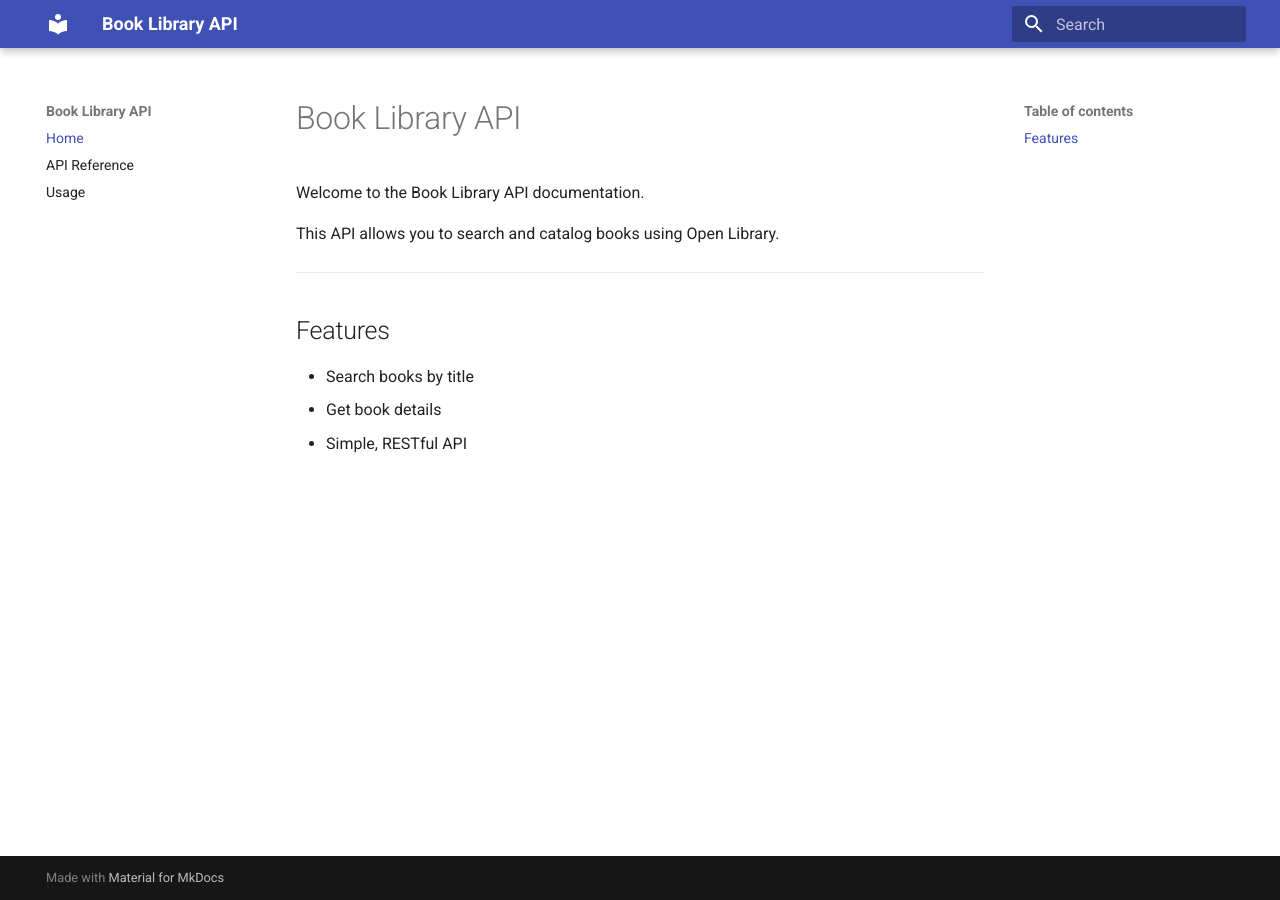
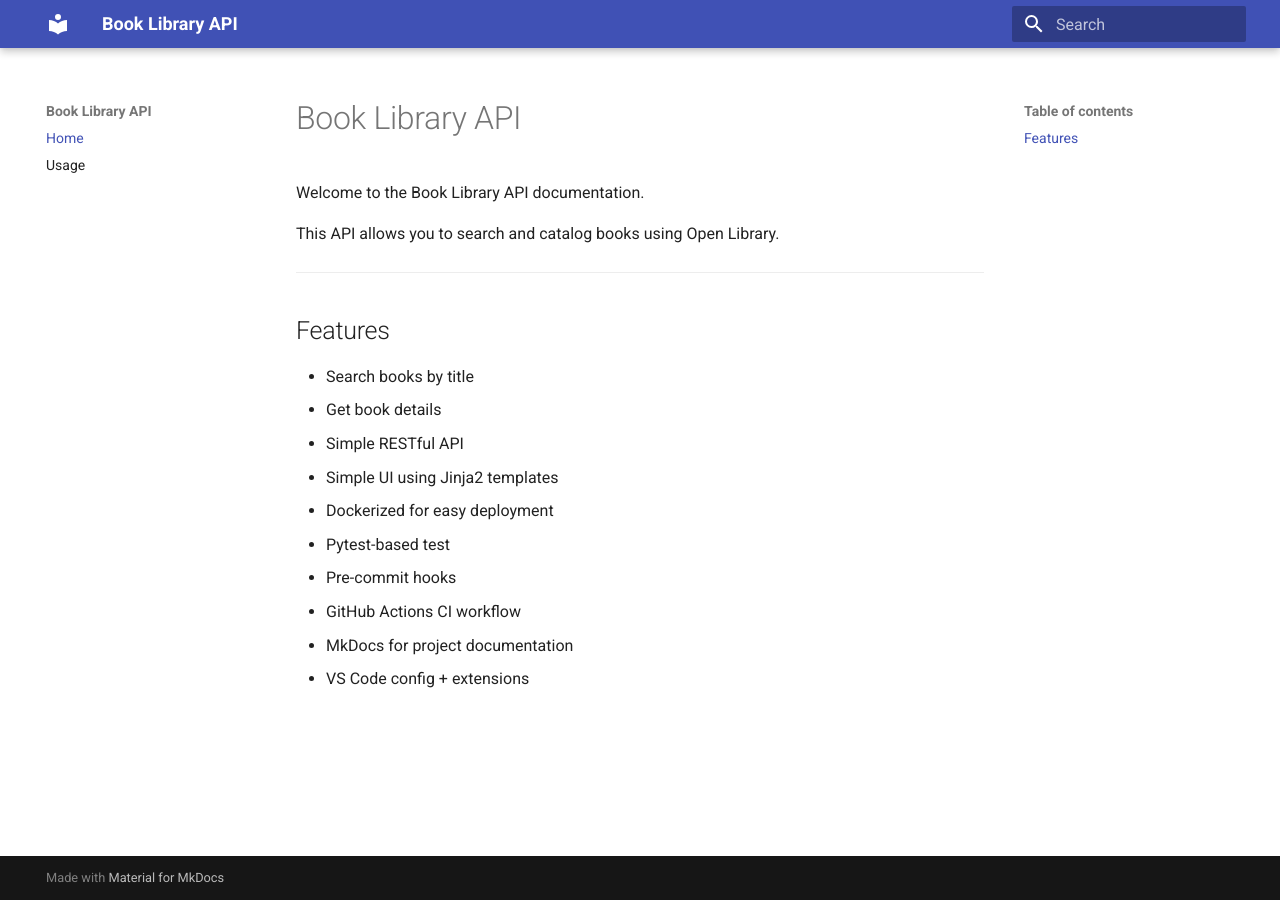
Before and after one commit to SabalM/fastapi-book-library, an MkDocs documentation site: the page built from docs/index.md, in a window 1280 px wide. Built offline with MkDocs 1.6.1 and Material for MkDocs 9.7.7, drawn with Linux system fonts in a browser that asks for light colours.

Commit message:
mkdocs added

```diff
--- a/docs/index.md
+++ b/docs/index.md
@@ -10,4 +10,11 @@ This API allows you to search and catalog books using Open Library.
 
 - Search books by title
 - Get book details
-- Simple, RESTful API
+- Simple RESTful API
+- Simple UI using Jinja2 templates
+- Dockerized for easy deployment
+- Pytest-based test
+- Pre-commit hooks
+- GitHub Actions CI workflow
+- MkDocs for project documentation
+- VS Code config + extensions
--- a/mkdocs.yml
+++ b/mkdocs.yml
@@ -4,5 +4,4 @@ theme:
 
 nav:
   - Home: index.md
-  - API Reference: api.md
   - Usage: usage.md
```
Also changed, not shown: docs/usage.md (added, +29 -0 lines).
